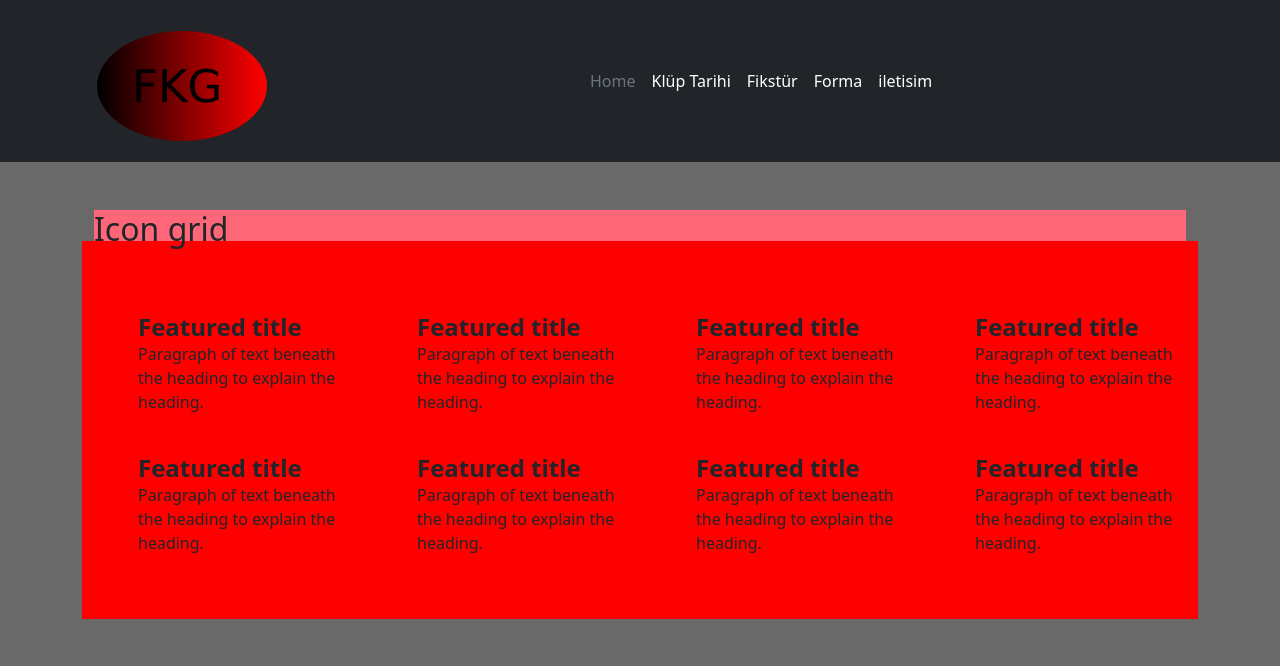
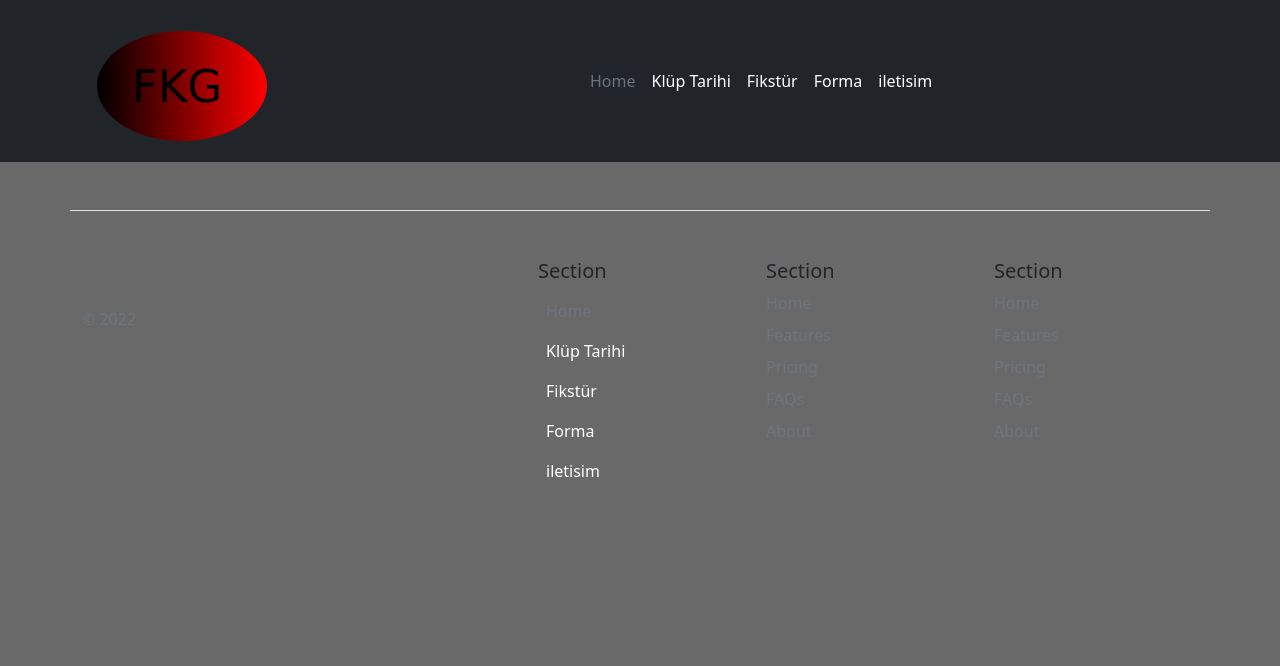
Before and after one commit to efeemirusenmez/deneme-1, a PHP site: page /anasayfa.php in a window 1280 px wide. Shown: the top 666 px of the page. Run offline with PHP 8.4, Linux system fonts and the light colour scheme.

Commit message:
versiyon 7

```diff
--- a/anasayfa.php
+++ b/anasayfa.php
@@ -1,6 +1,7 @@
 <?php
 include('header.php');
 ?>
+
 <?php
 include('footer.php');
 ?>
--- a/footer.php
+++ b/footer.php
@@ -1,62 +1,48 @@
-<div class="container px-4 py-5" id="icon-grid">
-    <h2 style=background-color:#ff6677; class="pb-2 border-bottom">Icon grid</h2>
+<div class="container" class="fot">
+  <footer class="row row-cols-1 row-cols-sm-2 row-cols-md-5 py-5 my-5 border-top">
+    <div class="col mb-3">
+      <a href="/" class="d-flex align-items-center mb-3 link-dark text-decoration-none">
+        <svg class="bi me-2" width="40" height="32"><use xlink:href="#bootstrap"></use></svg>
+      </a>
+      <p class="text-muted">© 2022</p>
+    </div>
 
-    <div style=background-color:#ff0000; class="row row-cols-1 row-cols-sm-2 row-cols-md-3 row-cols-lg-4 g-4 py-5">
-      <div class="col d-flex align-items-start">
-        <svg class="bi text-muted flex-shrink-0 me-3" width="1.75em" height="1.75em"><use xlink:href="#bootstrap"></use></svg>
-        <div style=background-color:#ff0000;>
-          <h4 class="fw-bold mb-0">Featured title</h4>
-          <p >Paragraph of text beneath the heading to explain the heading.</p>
-        </div>
-      </div>
-      <div class="col d-flex align-items-start">
-        <svg class="bi text-muted flex-shrink-0 me-3" width="1.75em" height="1.75em"><use xlink:href="#cpu-fill"></use></svg>
-        <div>
-          <h4 class="fw-bold mb-0">Featured title</h4>
-          <p>Paragraph of text beneath the heading to explain the heading.</p>
-        </div>
-      </div>
-      <div class="col d-flex align-items-start">
-        <svg class="bi text-muted flex-shrink-0 me-3" width="1.75em" height="1.75em"><use xlink:href="#calendar3"></use></svg>
-        <div>
-          <h4 class="fw-bold mb-0">Featured title</h4>
-          <p>Paragraph of text beneath the heading to explain the heading.</p>
-        </div>
-      </div>
-      <div class="col d-flex align-items-start">
-        <svg class="bi text-muted flex-shrink-0 me-3" width="1.75em" height="1.75em"><use xlink:href="#home"></use></svg>
-        <div>
-          <h4 class="fw-bold mb-0">Featured title</h4>
-          <p>Paragraph of text beneath the heading to explain the heading.</p>
-        </div>
-      </div>
-      <div class="col d-flex align-items-start">
-        <svg class="bi text-muted flex-shrink-0 me-3" width="1.75em" height="1.75em"><use xlink:href="#speedometer2"></use></svg>
-        <div>
-          <h4 class="fw-bold mb-0">Featured title</h4>
-          <p>Paragraph of text beneath the heading to explain the heading.</p>
-        </div>
-      </div>
-      <div class="col d-flex align-items-start">
-        <svg class="bi text-muted flex-shrink-0 me-3" width="1.75em" height="1.75em"><use xlink:href="#toggles2"></use></svg>
-        <div>
-          <h4 class="fw-bold mb-0">Featured title</h4>
-          <p>Paragraph of text beneath the heading to explain the heading.</p>
-        </div>
-      </div>
-      <div class="col d-flex align-items-start">
-        <svg class="bi text-muted flex-shrink-0 me-3" width="1.75em" height="1.75em"><use xlink:href="#geo-fill"></use></svg>
-        <div>
-          <h4 class="fw-bold mb-0">Featured title</h4>
-          <p>Paragraph of text beneath the heading to explain the heading.</p>
-        </div>
-      </div>
-      <div class="col d-flex align-items-start">
-        <svg class="bi text-muted flex-shrink-0 me-3" width="1.75em" height="1.75em"><use xlink:href="#tools"></use></svg>
-        <div>
-          <h4 class="fw-bold mb-0">Featured title</h4>
-          <p>Paragraph of text beneath the heading to explain the heading.</p>
-        </div>
-      </div>
+    <div class="col mb-3">
+
     </div>
-  </div>
+
+    <div class="col mb-3">
+      <h5>Section</h5>
+      <ul class="nav flex-column">
+      <li><a  href="anasayfa.php" class="nav-link px-2 text-secondary">Home</a></li>
+          <li><a href="iletisim_post.php" class="nav-link px-2 text-white">Klüp Tarihi</a></li>
+          <li><a href="https://www.mackolik.com/takim/karag%C3%BCmr%C3%BCk/puan-durumu/c3txoz57mu7w9y1jprvnv2flr" class="nav-link px-2 text-white">Fikstür</a></li>
+          <li><a hreflang="en" href="https://www.wulfzsport.com/kategori/karagumruk-sk-urunler" target="blank" class="nav-link px-2 text-white">Forma</a></li>
+          <li><a href="iletisim.php" target="blank" class="nav-link px-2 text-white" target="blank">iletisim</a></li>
+
+      </ul>
+    </div>
+
+    <div class="col mb-3">
+      <h5>Section</h5>
+      <ul class="nav flex-column">
+        <li class="nav-item mb-2"><a href="#" class="nav-link p-0 text-muted">Home</a></li>
+        <li class="nav-item mb-2"><a href="#" class="nav-link p-0 text-muted">Features</a></li>
+        <li class="nav-item mb-2"><a href="#" class="nav-link p-0 text-muted">Pricing</a></li>
+        <li class="nav-item mb-2"><a href="#" class="nav-link p-0 text-muted">FAQs</a></li>
+        <li class="nav-item mb-2"><a href="#" class="nav-link p-0 text-muted">About</a></li>
+      </ul>
+    </div>
+
+    <div class="col mb-3">
+      <h5>Section</h5>
+      <ul class="nav flex-column">
+        <li class="nav-item mb-2"><a href="#" class="nav-link p-0 text-muted">Home</a></li>
+        <li class="nav-item mb-2"><a href="#" class="nav-link p-0 text-muted">Features</a></li>
+        <li class="nav-item mb-2"><a href="#" class="nav-link p-0 text-muted">Pricing</a></li>
+        <li class="nav-item mb-2"><a href="#" class="nav-link p-0 text-muted">FAQs</a></li>
+        <li class="nav-item mb-2"><a href="#" class="nav-link p-0 text-muted">About</a></li>
+      </ul>
+    </div>
+  </footer>
+</div>
--- a/get_response.php
+++ b/get_response.php
@@ -21,3 +21,6 @@ else
 echo "Please fill Name and Email";
 }
 ?>
+<?php
+include('footer.php');
+?>
--- a/iletisim.php
+++ b/iletisim.php
@@ -41,3 +41,7 @@ margin: 0px 0px 0px 62px;
      ?>
     </P>
  </form>
+
+ <?php
+include('footer.php');
+?>
--- a/iletisim_post.php
+++ b/iletisim_post.php
@@ -27,7 +27,9 @@ echo "İsim-> $name <br>Soyad-> $lastname<br>Kullanıcı adı-> $username<br>Mai
 ?>
 
 
-
+<?php
+include('footer.php');
+?>
 
 
 <!--?php
```
